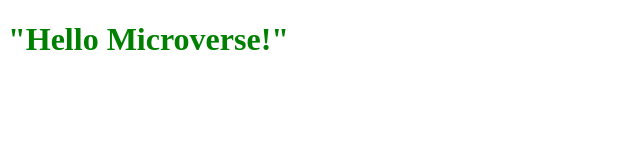
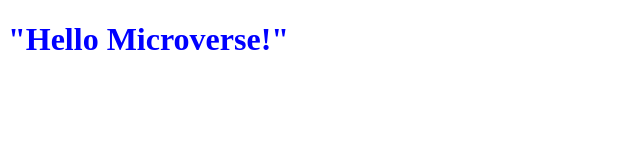
Before and after one commit to mesfin345/Hello-Microverse-Project, a website: page index.html in a window 1280 px wide. Shown: the whole page, without its empty margins (0-640 px from the left). Drawn offline with Linux system fonts and the light colour scheme.

Commit message:
changed the text color

```diff
--- a/style.css
+++ b/style.css
@@ -1,3 +1,3 @@
 .text {
-  color: Green;
+  color: blue;
 }
```
